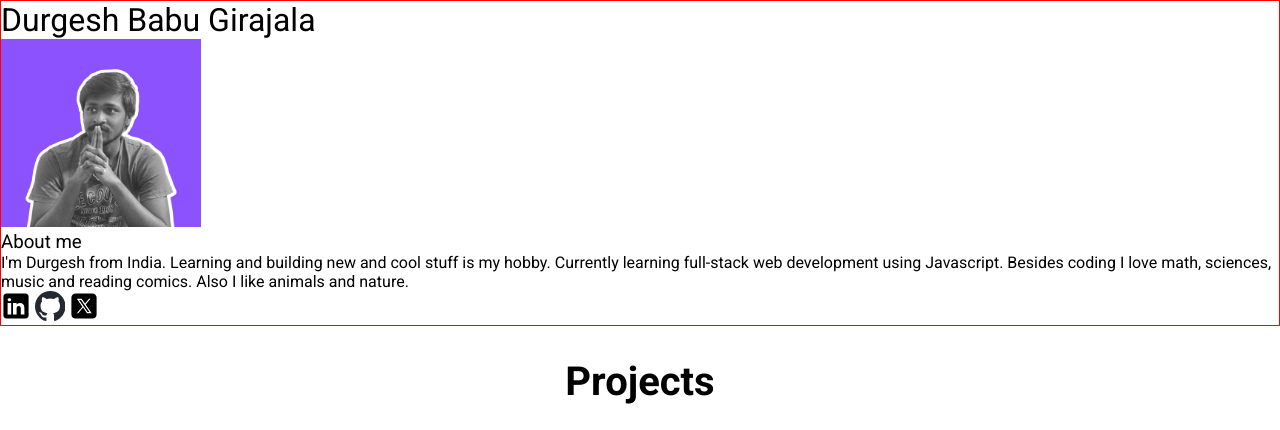
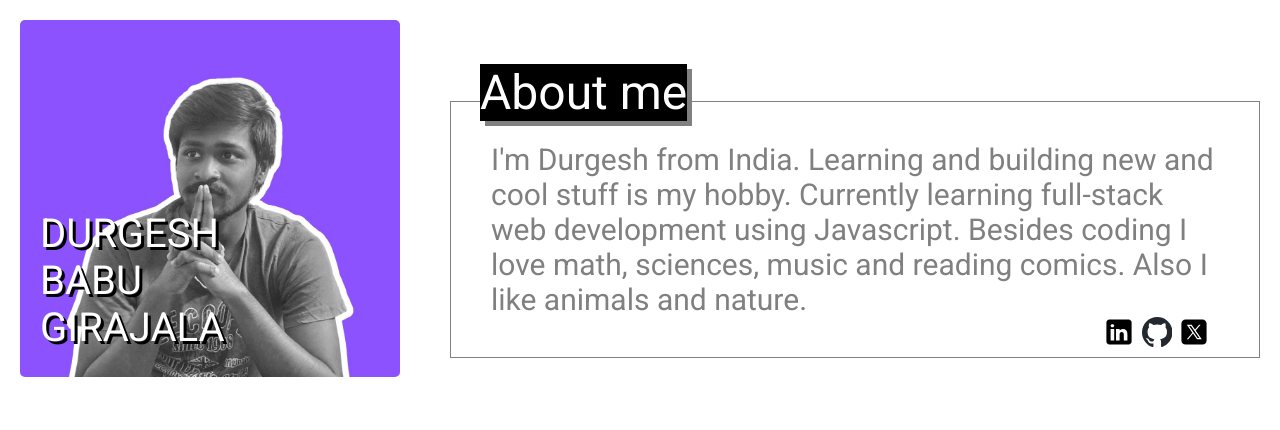
Before and after one commit to durgeshbg/homepage, a website built with webpack: page src/index.html in a window 1280 px wide. Shown: the top 430 px of the page. Built offline with nearby package versions, Linux system fonts and the light colour scheme.

Commit message:
add: header styles

```diff
--- a/src/style.css
+++ b/src/style.css
@@ -8,25 +8,65 @@
   font-weight: 400;
 }
 
-source,
-img {
-  width: 200px;
-}
-
 .icon {
   width: 30px;
   height: 30px;
   border-radius: 5px;
   cursor: pointer;
 }
-
 .icon:hover {
   background-color: #e7e2e2;
 }
 
 header {
-  border: 1px solid red;
+  display: flex;
+  gap: 50px;
+  justify-content: space-between;
+  align-items: center;
+  padding: 20px;
 }
+header h1 {
+  font-size: 2.5rem;
+  color: white;
+  text-shadow: 3px 3px black;
+  text-transform: uppercase;
+  width: min-content;
+  position: absolute;
+  padding: 20px;
+  z-index: 1;
+  bottom: 10px;
+}
+header picture {
+  position: relative;
+}
+header img {
+  max-width: 380px;
+  border-radius: 5px;
+}
+.about h3 {
+  font-size: 3em;
+  background-color: black;
+  color: white;
+  box-shadow: 5px 5px grey;
+  width: max-content;
+  position: relative;
+  top: 20px;
+  left: 30px;
+  z-index: 1;
+}
+.about .text {
+  font-size: 30px;
+  color: grey;
+  border: 0.1px solid grey;
+  padding: 40px;
+  max-width: 70vw;
+  position: relative;
+}
+.about .links {
+  position: absolute;
+  right: 50px;
+}
+
 main {
   padding: 2rem;
 }
@@ -52,7 +92,6 @@ main h2 {
   box-shadow: 10px 10px 10px 5px #00000033;
   transition: 0.4s transform;
   background-color: rgb(247, 247, 247);
-
 }
 .project:hover {
   transform: scale(1.1);
```
